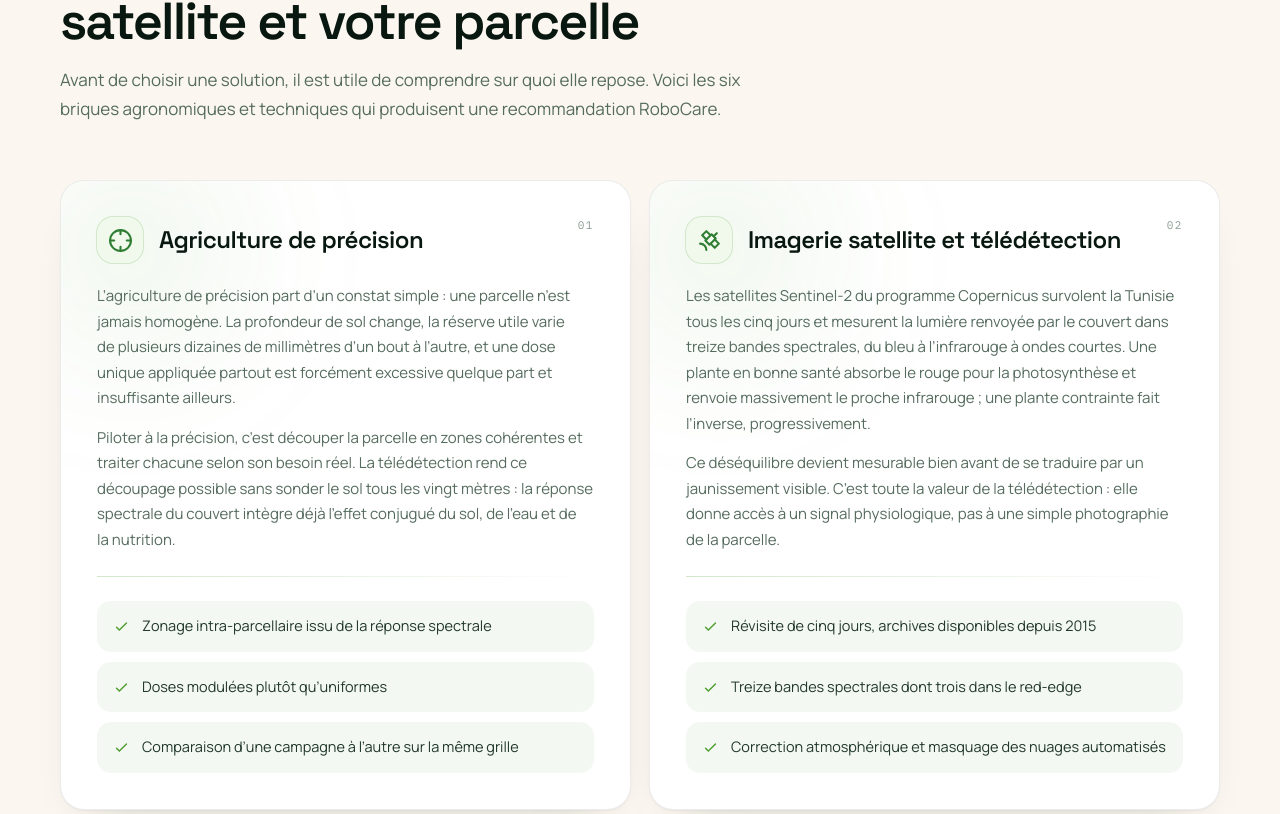
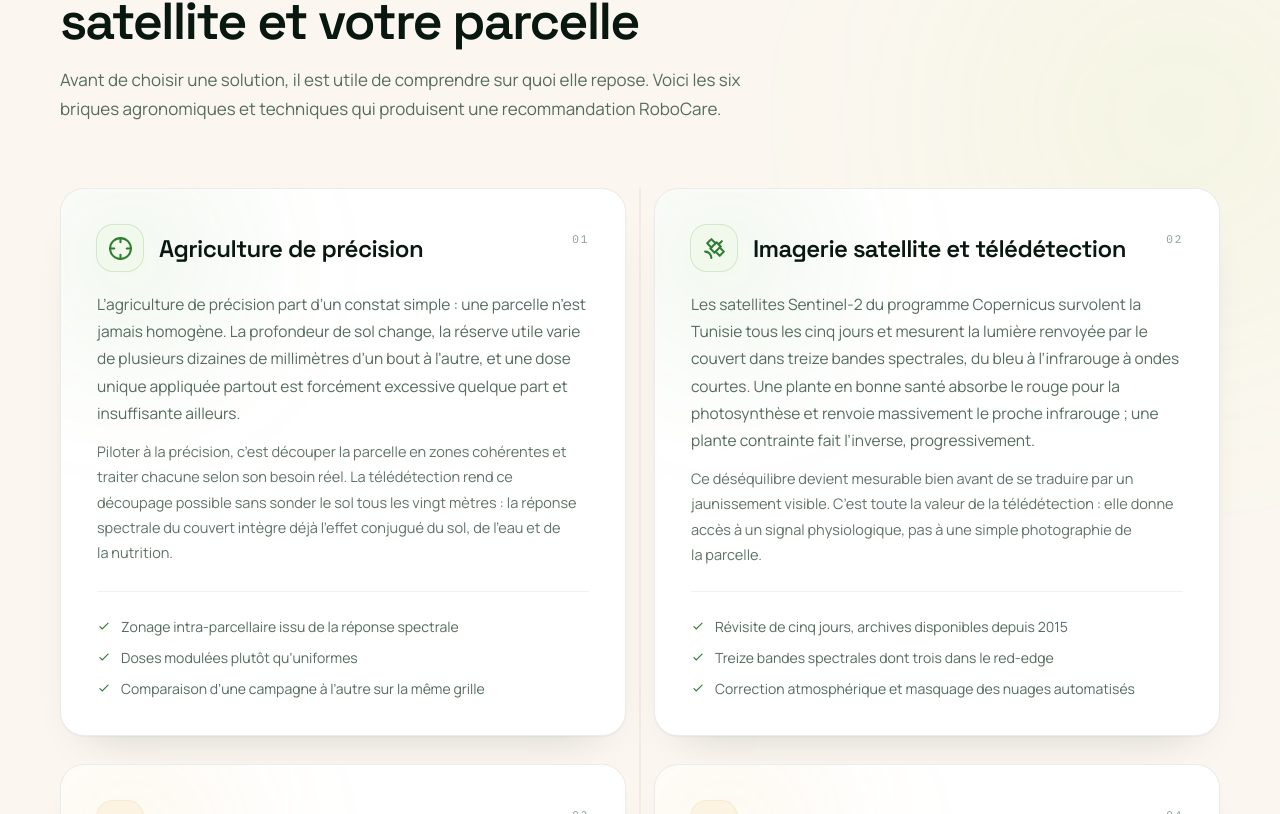
Before and after one commit to hanahmani/robocare-website, a Next.js app: page /solutions in a window 1280 px wide. Shown: the part 5846-6660 px from the top of the page. Built offline with nearby package versions, Linux system fonts and the light colour scheme; no server answers.

Commit message:
feat: implement ConceptCard component for enhanced solution display

```diff
--- /dev/null
+++ b/sections/solutions/ConceptCard.tsx
@@ -0,0 +1,110 @@
+'use client';
+
+import type { LucideIcon } from 'lucide-react';
+import { IconChip } from '@/components/ui/Card';
+import { cn, pad2 } from '@/lib/utils';
+
+type ConceptTone = 'leaf' | 'ocre';
+
+type ConceptCopy = {
+  title: string;
+  text: string;
+  text2: string;
+  points: string[];
+};
+
+const TONE: Record<
+  ConceptTone,
+  { ring: string; border: string; accent: string; glow: string; check: string }
+> = {
+  leaf: {
+    ring: 'ring-leaf-500/20',
+    border: 'hover:border-leaf-600/30',
+    accent: 'group-hover:text-leaf-600',
+    glow: 'bg-leaf-500/[0.08]',
+    check: '#2F7D32',
+  },
+  ocre: {
+    ring: 'ring-ocre-400/20',
+    border: 'hover:border-ocre-600/30',
+    accent: 'group-hover:text-ocre-600',
+    glow: 'bg-ocre-400/[0.08]',
+    check: '#B87514',
+  },
+};
+
+type Props = {
+  icon: LucideIcon;
+  tone: ConceptTone;
+  index: number;
+  copy: ConceptCopy;
+};
+
+/** Carte d'une brique agronomique / technique — bloc « Les fondamentaux » de la page Solutions. */
+export function ConceptCard({ icon: Icon, tone, index, copy }: Props) {
+  const palette = TONE[tone];
+
+  return (
+    <article
+      className={cn(
+        'group relative flex h-full flex-col overflow-hidden rounded-card border border-forest-950/[0.08] bg-white p-6 shadow-soft transition-all duration-[350ms] ease-premium hover:-translate-y-1.5 hover:shadow-hover motion-reduce:hover:translate-y-0 sm:p-9',
+        palette.border,
+      )}
+    >
+      <div
+        aria-hidden
+        className={cn(
+          'pointer-events-none absolute -start-10 -top-10 h-[220px] w-[220px] rounded-full blur-[70px]',
+          palette.glow,
+        )}
+      />
+
+      <header className="relative flex items-start gap-4">
+        <IconChip
+          tone={tone}
+          className={cn(
+            'h-14 w-14 shrink-0 rounded-[16px] ring-1 transition-transform duration-500 ease-premium group-hover:scale-105',
+            palette.ring,
+          )}
+        >
+          <Icon size={25} aria-hidden />
+        </IconChip>
+        <h3 className="pt-1.5 text-[21px] tracking-[-0.025em] lg:text-[24px]">{copy.title}</h3>
+        <span
+          className={cn(
+            'ms-auto shrink-0 pt-1.5 font-mono text-[11px] tracking-[0.16em] text-ink-300 transition-colors duration-300',
+            palette.accent,
+          )}
+        >
+          {pad2(index)}
+        </span>
+      </header>
+
+      <p className="relative mt-5 max-w-[62ch] text-[15.5px] leading-[1.75] text-ink-500">{copy.text}</p>
+      <p className="relative mt-3 max-w-[62ch] flex-1 text-[14.5px] leading-[1.75] text-ink-400">
+        {copy.text2}
+      </p>
+
+      <div className="relative mt-6 border-t border-forest-950/[0.06] pt-6">
+        <ul className="flex flex-col gap-2.5">
+          {copy.points.map((point) => (
+            <li key={point} className="flex items-start gap-2.5 text-[14px] leading-[1.5] text-ink-500">
+              <svg
+                viewBox="0 0 24 24"
+                fill="none"
+                stroke={palette.check}
+                strokeWidth="2"
+                strokeLinecap="round"
+                className="mt-[3px] h-[14px] w-[14px] shrink-0"
+                aria-hidden
+              >
+                <path d="m5 13 4 4L19 7" />
+              </svg>
+              <span>{point}</span>
+            </li>
+          ))}
+        </ul>
+      </div>
+    </article>
+  );
+}
--- a/sections/solutions/FarmingConcepts.tsx
+++ b/sections/solutions/FarmingConcepts.tsx
@@ -3,9 +3,8 @@
 import { useTranslation } from '@/i18n';
 import { Section } from '@/components/ui/Section';
 import { SectionHeading } from '@/components/ui/SectionHeading';
-import { CheckRow, IconChip } from '@/components/ui/Card';
 import { Stagger, StaggerItem } from '@/components/animations/Stagger';
-import { cn, pad2 } from '@/lib/utils';
+import { ConceptCard } from '@/sections/solutions/ConceptCard';
 import { SOLUTION_CONCEPTS } from '@/lib/data/solutions';
 
 /**
@@ -20,75 +19,38 @@ export function FarmingConcepts() {
   const items = d.solutions.concepts.items;
 
   return (
-    <Section tone="cream">
+    <Section tone="cream" className="overflow-hidden">
+      <div
+        aria-hidden
+        className="pointer-events-none absolute -end-32 top-0 h-[420px] w-[420px] rounded-full bg-lime-500/[0.07] blur-[120px]"
+      />
+      <div
+        aria-hidden
+        className="pointer-events-none absolute -start-24 bottom-0 h-[320px] w-[320px] rounded-full bg-leaf-500/[0.06] blur-[110px]"
+      />
+
       <SectionHeading
         eyebrow={t('solutions.concepts.eyebrow')}
         title={t('solutions.concepts.title')}
         subtitle={t('solutions.concepts.lead')}
       />
 
-      <Stagger className="mt-8 grid gap-[18px] lg:mt-14 lg:grid-cols-2">
-        {SOLUTION_CONCEPTS.map(({ id, icon: Icon, ...concept }, index) => {
-          const ocre = 'tone' in concept && concept.tone === 'ocre';
-          const copy = items[id];
-
-          return (
-            <StaggerItem key={id}>
-              <article
-                className={cn(
-                  'group relative flex h-full flex-col overflow-hidden rounded-card border bg-white p-7 shadow-soft transition-all duration-[350ms] ease-premium hover:-translate-y-1.5 hover:shadow-hover sm:p-9',
-                  ocre ? 'border-forest-950/[0.08] hover:border-ocre-400/40' : 'border-forest-950/[0.08] hover:border-leaf-500/40',
-                )}
-              >
+      <div className="relative mt-12 lg:mt-16">
         <div
           aria-hidden
-                  className={cn(
-                    'pointer-events-none absolute -start-10 -top-10 h-[220px] w-[220px] rounded-full blur-[70px] transition-opacity duration-500 ease-premium',
-                    ocre ? 'bg-ocre-400/[0.08]' : 'bg-leaf-500/[0.08]',
-                  )}
+          className="pointer-events-none absolute inset-y-0 start-1/2 hidden w-px -translate-x-1/2 bg-forest-950/[0.08] lg:block"
         />
-
-                <span className="absolute end-7 top-7 font-mono text-[11px] tracking-[0.14em] text-ink-300 sm:end-9 sm:top-9">
-                  {pad2(index)}
-                </span>
-
-                <header className="relative flex items-center gap-4">
-                  <IconChip
-                    tone={ocre ? 'ocre' : 'leaf'}
-                    className={cn(
-                      'h-14 w-14 rounded-[16px] ring-1 transition-transform duration-500 ease-premium group-hover:scale-105',
-                      ocre ? 'ring-ocre-400/20' : 'ring-leaf-500/20',
-                    )}
-                  >
-                    <Icon size={25} aria-hidden />
-                  </IconChip>
-                  <h3 className="pe-8 text-[21px] tracking-[-0.025em] lg:text-[24px]">{copy.title}</h3>
-                </header>
-
-                <p className="relative mt-5 text-[15px] leading-[1.7] text-ink-500">{copy.text}</p>
-                <p className="relative mt-3.5 flex-1 text-[15px] leading-[1.7] text-ink-500">
-                  {copy.text2}
-                </p>
-
-                <div
-                  className={cn(
-                    'relative mt-6 h-px bg-gradient-to-r to-transparent',
-                    ocre ? 'from-ocre-400/25' : 'from-leaf-500/25',
-                  )}
-                />
-
-                <ul className="relative mt-6 flex flex-col gap-2.5">
-                  {copy.points.map((point) => (
-                    <CheckRow key={point} tone={ocre ? 'ocre' : 'leaf'}>
-                      {point}
-                    </CheckRow>
-                  ))}
-                </ul>
-              </article>
+        <Stagger className="grid gap-6 sm:gap-7 lg:grid-cols-2 lg:items-stretch">
+          {SOLUTION_CONCEPTS.map(({ id, icon, ...concept }, index) => {
+            const tone = 'tone' in concept && concept.tone === 'ocre' ? 'ocre' : 'leaf';
+            return (
+              <StaggerItem key={id} className="h-full">
+                <ConceptCard icon={icon} tone={tone} index={index} copy={items[id]} />
               </StaggerItem>
             );
           })}
         </Stagger>
+      </div>
     </Section>
   );
 }
```
Lines whose indentation alone changed are shown as unchanged.
